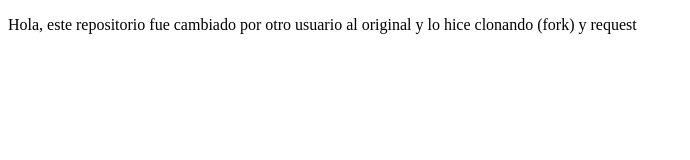
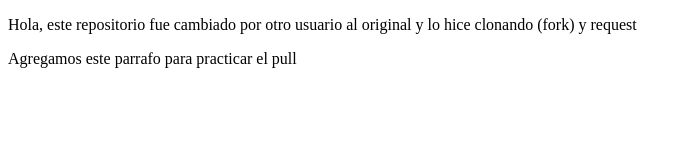
Before and after one commit to SergioMunozGesell-dev/Primer-repositorio, a plain HTML site: page index.html in a window 1280 px wide. Shown: the whole page, without its empty margins (0-690 px from the left). Drawn offline with Linux system fonts and the light colour scheme.

Commit message:
Update index.html
Nuevo parrafo

```diff
--- a/index.html
+++ b/index.html
@@ -7,5 +7,6 @@
 </head>
 <body>
     <p>Hola, este repositorio fue cambiado por otro usuario al original y lo hice clonando (fork) y request</p>
+    <p>Agregamos este parrafo para practicar el pull</p>
 </body>
 </html>
```
